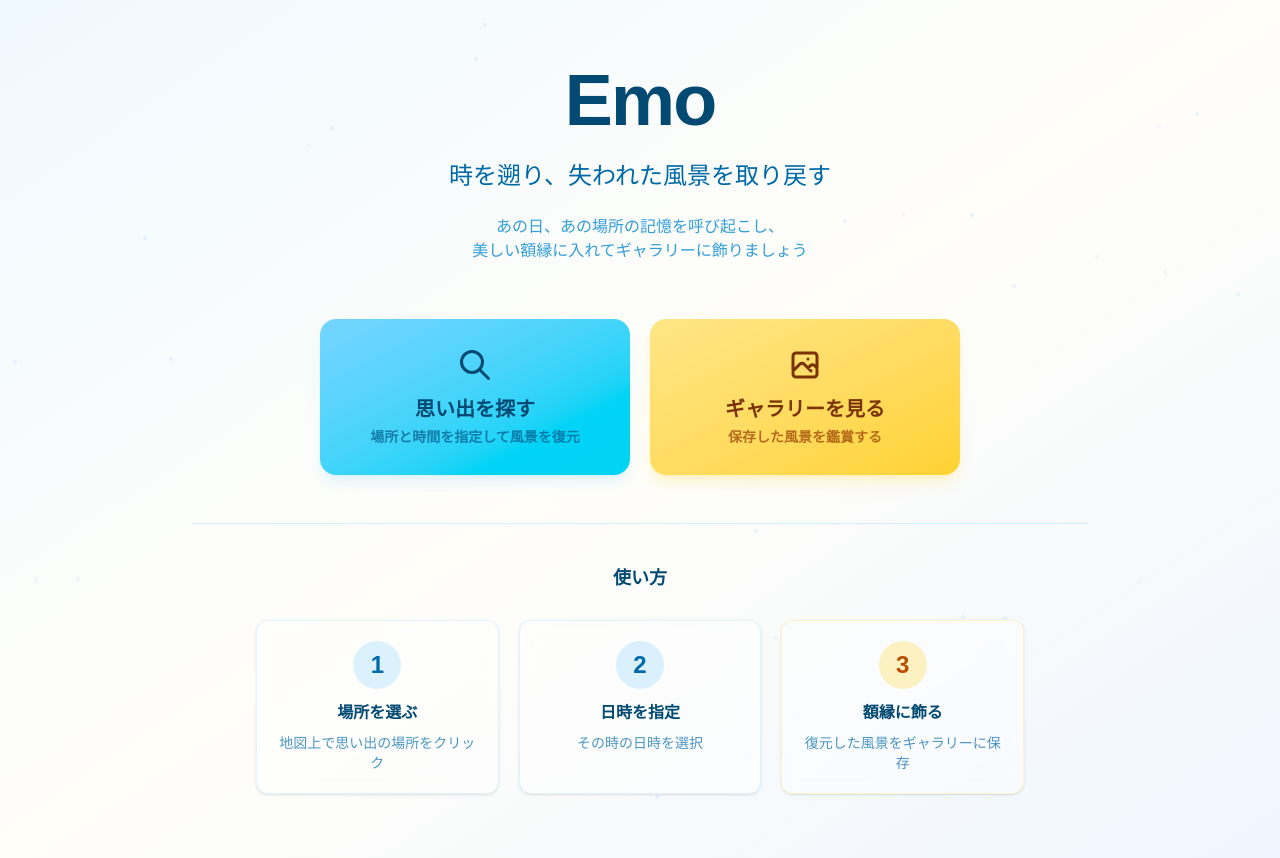
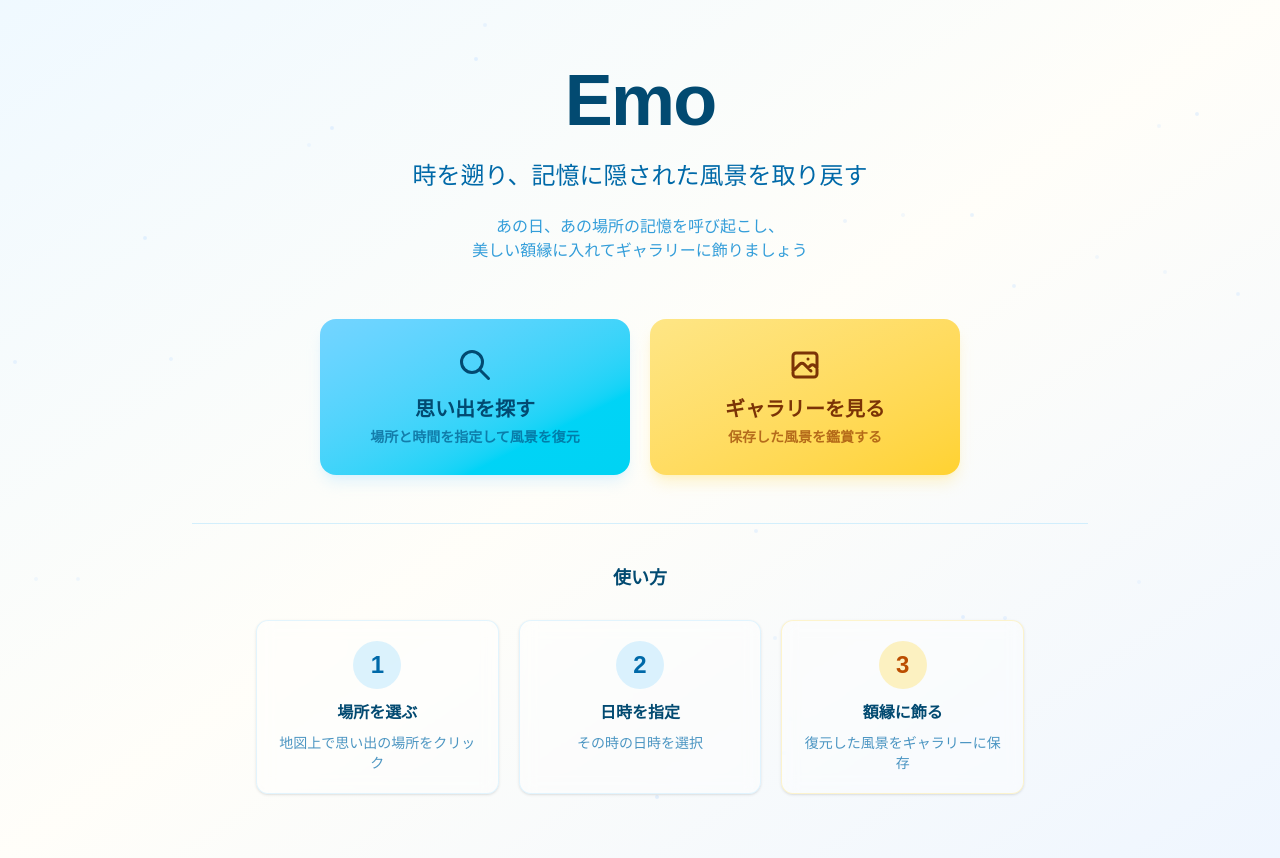
Before and after one commit to jphacks/os_2517, a Next.js app in the folder front/: page / in a window 1280 px wide. Built offline with nearby package versions, Linux system fonts and the light colour scheme.

Commit message:
表現の調整

```diff
--- a/front/src/app/page.tsx
+++ b/front/src/app/page.tsx
@@ -33,7 +33,7 @@ export default function HomePage() {
             </h1>
 
             <p className="text-lg sm:text-xl md:text-2xl text-sky-700 leading-relaxed max-w-2xl mx-auto px-4">
-              時を遡り、失われた風景を取り戻す
+              時を遡り、記憶に隠された風景を取り戻す
             </p>
 
             <p className="text-sm sm:text-base text-sky-600/80 max-w-xl mx-auto px-4">
```
